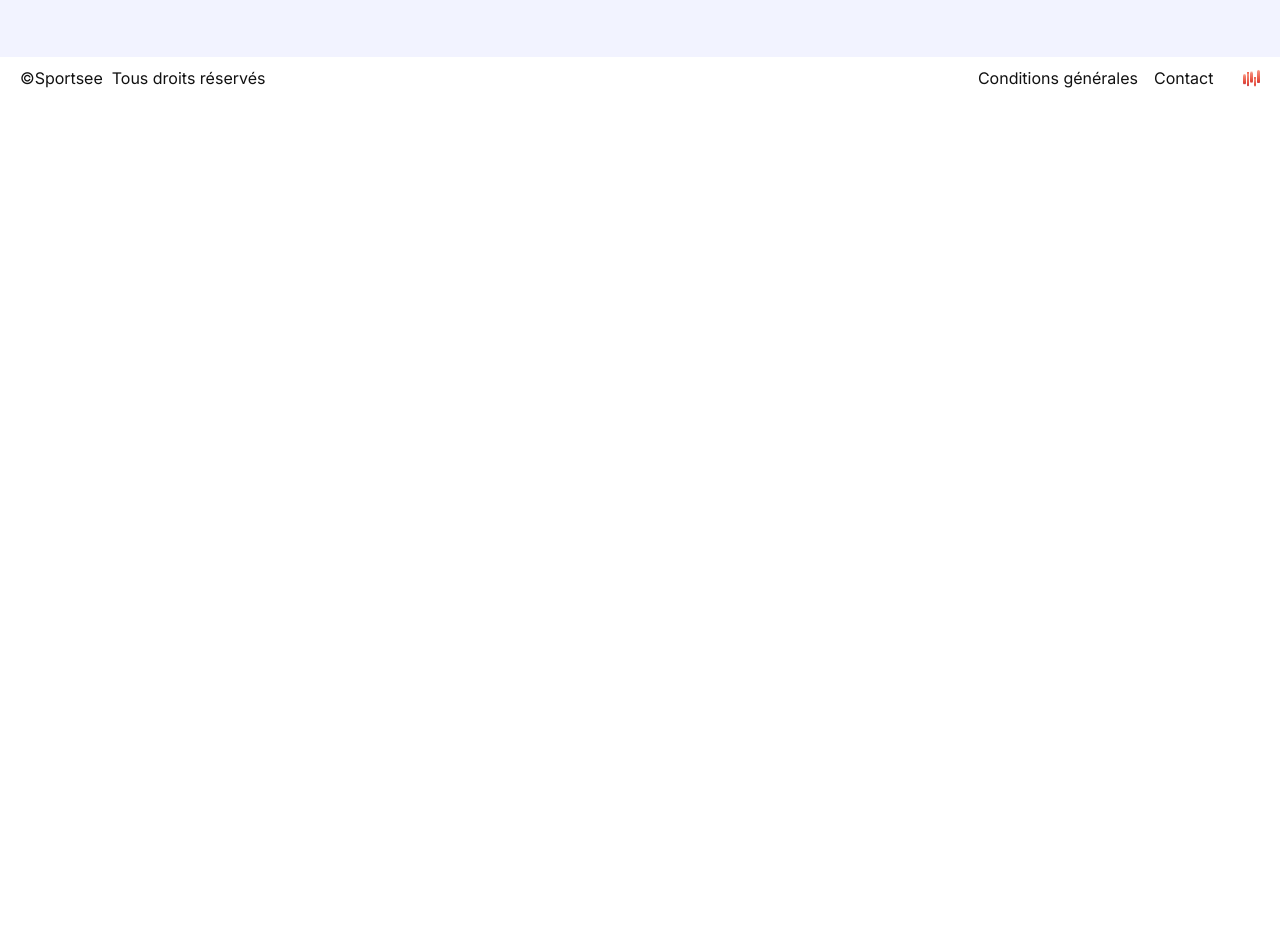
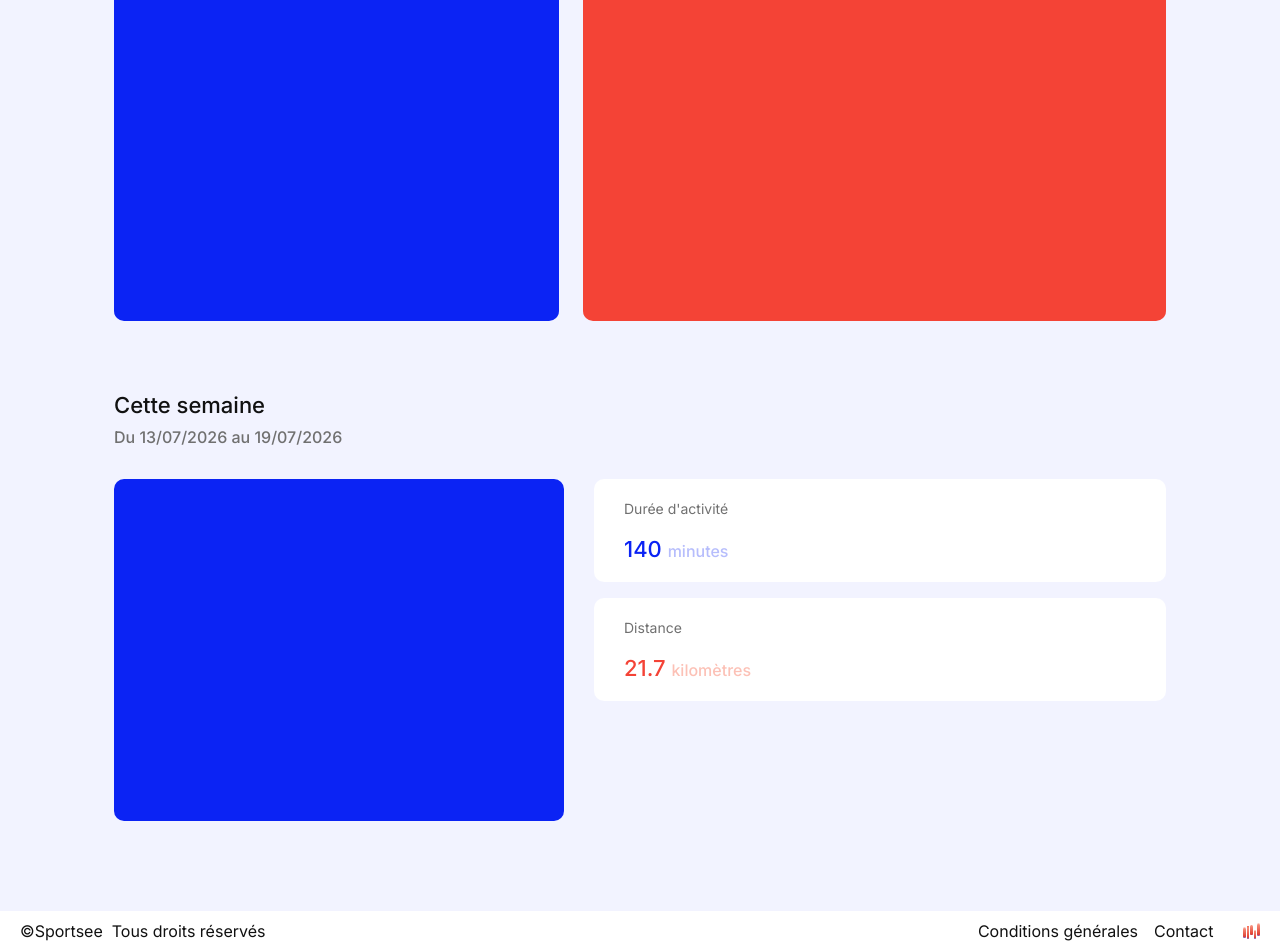
Before and after one commit to jakun9999/sportsee, a React app in the folder frontend/: page /dashboard in a window 1280 px wide. Shown: the part 702-1654 px from the top of the page. Before the commit the page ends 800 px from the top, so only its background shows below. Built offline with nearby package versions, Linux system fonts and the light colour scheme; the HTML template or start-up script is replaced by a standard one.

Commit message:
✨ Dashboard page layout

```diff
--- a/frontend/src/components/LongProfile/index.jsx
+++ b/frontend/src/components/LongProfile/index.jsx
@@ -1,18 +1,12 @@
 import styles from "./style.module.css";
 import success from "../../assets/images/success.svg";
-
-const dateFormatter = new Intl.DateTimeFormat("fr-FR", {
-  weekday: "long",
-  day: "numeric",
-  month: "long",
-  year: "numeric",
-});
+import { formatToLongDate } from "../../utils/date";
 
 function LongProfile({ photo, firstName, lastName, createdAt, distance }) {
   // Formating profile creation date to local format day number month year
   // for example jeudi 1 juin 2025
 
-  const formatedDate = dateFormatter.format(new Date(`${createdAt}T00:00:00`));
+  const formatedDate = formatToLongDate(createdAt);
 
   return (
     <div className={styles.longProfile}>
--- a/frontend/src/pages/Dashboard/index.jsx
+++ b/frontend/src/pages/Dashboard/index.jsx
@@ -3,6 +3,7 @@ import { Navigate } from "react-router-dom";
 import { useFetchUser } from "../../hooks/useFetchUser";
 import Header from "../../components/Header";
 import LongProfile from "../../components/LongProfile";
+import { getWeekRange } from "../../utils/date";
 
 function Dashboard() {
   const { data, isLoading, error } = useFetchUser();
@@ -11,6 +12,8 @@ function Dashboard() {
 
   const profile = data.userProfile.profile;
   const statistics = data.userProfile.statistics;
+  const weekDate = getWeekRange();
+
   return (
     <div className={styles.dashboard}>
       <LongProfile
@@ -20,7 +23,46 @@ function Dashboard() {
         photo={profile.profilePicture}
         createdAt={profile.createdAt}
       />
-      <div className={styles.main}></div>
+      <div className={styles.sectionLastPerf}>
+        <h2 className={`heading-4`}>Vos dernières performances</h2>
+        <div className={styles.perfGraphContainer}>
+          <div className={styles.lastKm}></div>
+          <div className={styles.lastBpm}></div>
+        </div>
+      </div>
+      <div className={styles.sectionWeekPerf}>
+        <h2 className={`heading-4`}>Cette semaine</h2>
+        <p className={`body-large ${styles.weekDate}`}>
+          Du {weekDate.start} au {weekDate.end}
+        </p>
+        <div className={styles.weeklyGraphContainer}>
+          <div className={styles.goals}></div>
+          <div className={styles.summaryContainer}>
+            <div className={styles.time}>
+              <p className={`body-default ${styles.label}`}>Durée d'activité</p>
+              <p>
+                <span className={`heading-4 ${styles.dataBlueStrong}`}>
+                  140{" "}
+                </span>
+                <span className={`body-large ${styles.dataBlueLight}`}>
+                  minutes
+                </span>
+              </p>
+            </div>
+            <div className={styles.distance}>
+              <p className={`body-default ${styles.label}`}>Distance</p>
+              <p>
+                <span className={`heading-4 ${styles.dataRedStrong}`}>
+                  21.7{" "}
+                </span>
+                <span className={`body-large ${styles.dataRedLight}`}>
+                  kilomètres
+                </span>
+              </p>
+            </div>
+          </div>
+        </div>
+      </div>
     </div>
   );
 }
--- a/frontend/src/pages/Dashboard/style.module.css
+++ b/frontend/src/pages/Dashboard/style.module.css
@@ -4,4 +4,105 @@
 
   display: flex;
   flex-direction: column;
+  margin-bottom: 90px;
 }
+
+h2 {
+  color: var(--color-black);
+}
+
+.sectionLastPerf,
+.sectionWeekPerf {
+  flex-grow: 1;
+}
+
+.sectionLastPerf {
+  margin-top: 108px;
+}
+
+.sectionWeekPerf {
+  margin-top: 71px;
+}
+
+.perfGraphContainer {
+  display: flex;
+  flex-direction: row;
+  gap: 24px;
+  margin-top: 32px;
+}
+
+.lastKm {
+  width: 445px;
+  height: 484px;
+  background: var(--color-blue-strong);
+  border-radius: 10px;
+}
+
+.lastBpm {
+  width: 583px;
+  height: 484px;
+  background: var(--color-red-strong);
+  border-radius: 10px;
+}
+
+.weekDate {
+  color: var(--color-gray-strong);
+  margin-top: 9px;
+}
+
+.weeklyGraphContainer {
+  display: flex;
+  flex-direction: row;
+  gap: 30px;
+  margin-top: 32px;
+}
+
+.goals {
+  width: 450px;
+  height: 342px;
+  background: var(--color-blue-strong);
+  border-radius: 10px;
+}
+
+.summaryContainer {
+  width: 572px;
+  height: 342px;
+}
+
+.time,
+.distance {
+  background: var(--color-white);
+  border-radius: 10px;
+  width: 572px;
+  height: 103px;
+  padding-left: 30px;
+  display: flex;
+  flex-direction: column;
+  justify-content: center;
+  align-items: start;
+  gap: 19px;
+}
+
+.distance {
+  margin-top: 16px;
+}
+
+.label {
+  color: var(--color-gray-strong);
+}
+
+.dataBlueStrong {
+  color: var(--color-blue-strong);
+}
+
+.dataBlueLight {
+  color: var(--color-blue-light);
+}
+
+.dataRedStrong {
+  color: var(--color-red-strong);
+}
+
+.dataRedLight {
+  color: var(--color-red-light);
+}
--- /dev/null
+++ b/frontend/src/utils/date.js
@@ -0,0 +1,39 @@
+// wait a date as string 2025-01-01
+// and convert it to lundi 1 janvier 2025
+export const formatToLongDate = (dateString) => {
+  if (!dateString) return "";
+  const date = new Date(`${dateString}T00:00:00`);
+
+  return new Intl.DateTimeFormat("fr-FR", {
+    weekday: "long",
+    day: "numeric",
+    month: "long",
+    year: "numeric",
+  }).format(date);
+};
+
+// Generate start and end date of the current week
+// in an object with 2 strings
+export const getWeekRange = (dateInput = new Date()) => {
+  const date = new Date(dateInput);
+  const currentDay = date.getDay();
+
+  const daysToMonday = currentDay === 0 ? -6 : 1 - currentDay;
+
+  const monday = new Date(date);
+  monday.setDate(date.getDate() + daysToMonday);
+
+  const sunday = new Date(monday);
+  sunday.setDate(monday.getDate() + 6);
+
+  const formatOptions = {
+    day: "2-digit",
+    month: "2-digit",
+    year: "numeric",
+  };
+
+  return {
+    start: monday.toLocaleDateString("fr-FR", formatOptions),
+    end: sunday.toLocaleDateString("fr-FR", formatOptions),
+  };
+};
```
